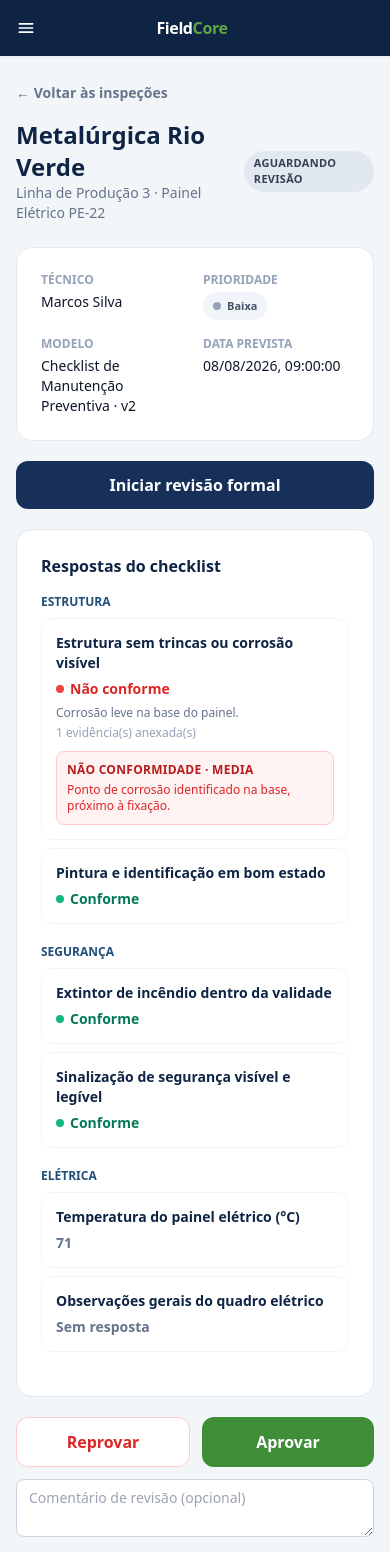
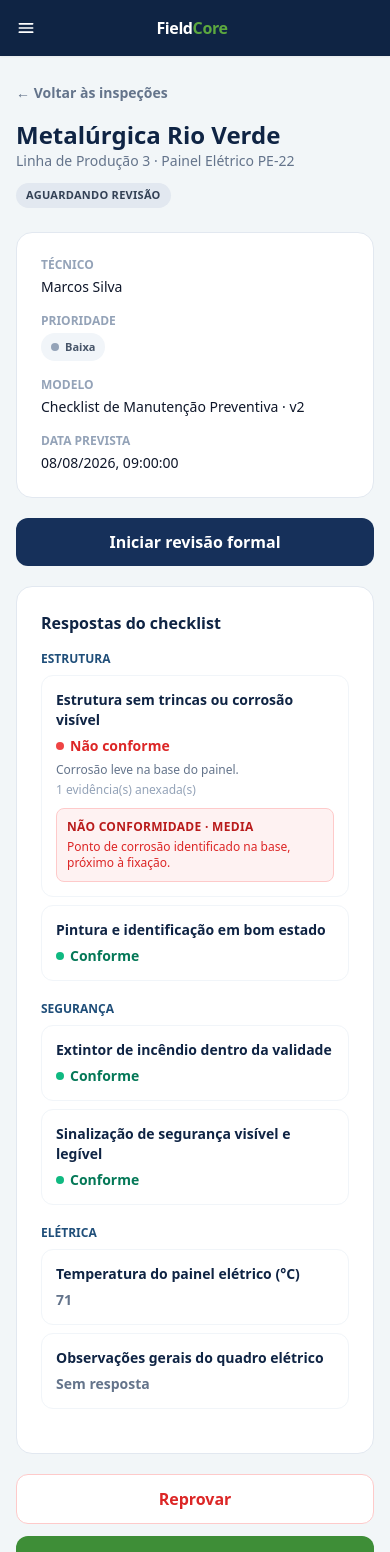
Before and after one commit to Project-FieldCore/fieldcore_frontend, a Next.js app: page /inspections/INS-4459 in a window 390 px wide. Shown: the top 1552 px of the page. Built offline with nearby package versions, Linux system fonts and the light colour scheme.

Commit message:
fix(inspections): stack review actions and detail grid on small screens

```diff
--- a/app/inspections/[inspectionId]/page.tsx
+++ b/app/inspections/[inspectionId]/page.tsx
@@ -43,14 +43,14 @@ export default function InspectionReviewPage() {
   const canReview = inspection.status === 'ENVIADA' || inspection.status === 'EM_REVISAO';
 
   function handleOpenReview() {
-    startReview(inspection.id);
+    startReview(inspection!.id);
   }
   function handleApprove() {
-    approveInspection(inspection.id, 'Marina Costa', comentario || undefined);
+    approveInspection(inspection!.id, 'Marina Costa', comentario || undefined);
     router.push('/inspections');
   }
   function handleReject() {
-    const result = rejectInspection(inspection.id, 'Marina Costa', motivo);
+    const result = rejectInspection(inspection!.id, 'Marina Costa', motivo);
     if (!result.ok) { setRejectError(result.error); return; }
     router.push('/inspections');
   }
@@ -59,7 +59,7 @@ export default function InspectionReviewPage() {
     <div className="max-w-3xl">
       <button onClick={() => router.push('/inspections')} className="text-sm font-semibold text-slate-500 mb-4">← Voltar às inspeções</button>
 
-      <div className="flex items-center justify-between mb-6">
+      <div className="flex items-start justify-between gap-3 flex-wrap mb-6">
         <div>
           <h1 className="text-2xl font-extrabold text-navy-900">{client?.nome}</h1>
           <p className="text-sm text-slate-500">{location?.nome}{equip ? ` · ${equip.nome}` : ''}</p>
@@ -67,7 +67,7 @@ export default function InspectionReviewPage() {
         <InspectionStatusBadge status={inspection.status} />
       </div>
 
-      <div className="bg-white border border-slate-200 rounded-2xl p-6 mb-5 grid grid-cols-2 gap-4 text-sm">
+      <div className="bg-white border border-slate-200 rounded-2xl p-6 mb-5 grid grid-cols-1 sm:grid-cols-2 gap-4 text-sm">
         <div><span className="text-slate-400 text-xs uppercase font-bold block mb-1">Técnico</span>{tech?.nome}</div>
         <div><span className="text-slate-400 text-xs uppercase font-bold block mb-1">Prioridade</span><PriorityTag priority={inspection.prioridade} /></div>
         <div><span className="text-slate-400 text-xs uppercase font-bold block mb-1">Modelo</span>{model?.title} · v{inspection.modeloVersao}</div>
@@ -127,7 +127,7 @@ export default function InspectionReviewPage() {
       </div>
 
       {canReview && !showRejectForm && (
-        <div className="flex gap-3">
+        <div className="flex flex-col sm:flex-row gap-3">
           <button onClick={() => setShowRejectForm(true)} className="flex-1 bg-white border border-red-200 text-red-600 rounded-xl py-3 font-bold">
             Reprovar
           </button>
@@ -154,7 +154,7 @@ export default function InspectionReviewPage() {
           <label className="text-xs font-bold text-red-700 uppercase block mb-1">Motivo da reprovação (obrigatório — RN-080)</label>
           <textarea value={motivo} onChange={(e) => setMotivo(e.target.value)} rows={3} className="w-full border border-slate-300 rounded-lg px-3 py-2 text-sm mb-3" />
           {rejectError && <div className="text-xs text-red-600 font-semibold mb-3">{rejectError}</div>}
-          <div className="flex gap-2">
+          <div className="flex flex-col sm:flex-row gap-2">
             <button onClick={() => setShowRejectForm(false)} className="flex-1 bg-white border border-slate-300 rounded-xl py-2.5 font-bold text-navy-800">Cancelar</button>
             <button onClick={handleReject} className="flex-1 bg-red-600 text-white rounded-xl py-2.5 font-bold">Confirmar reprovação</button>
           </div>
```
